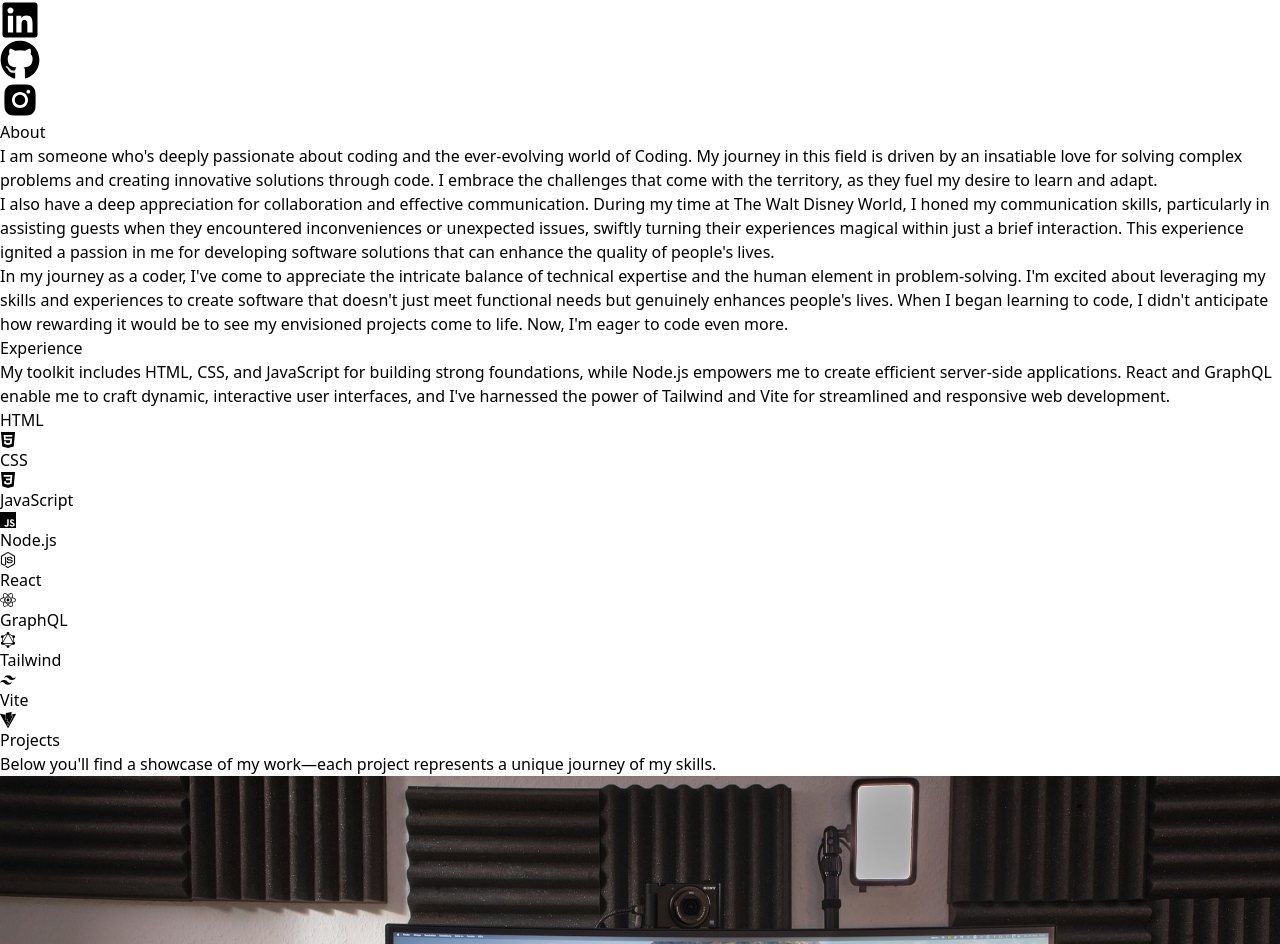
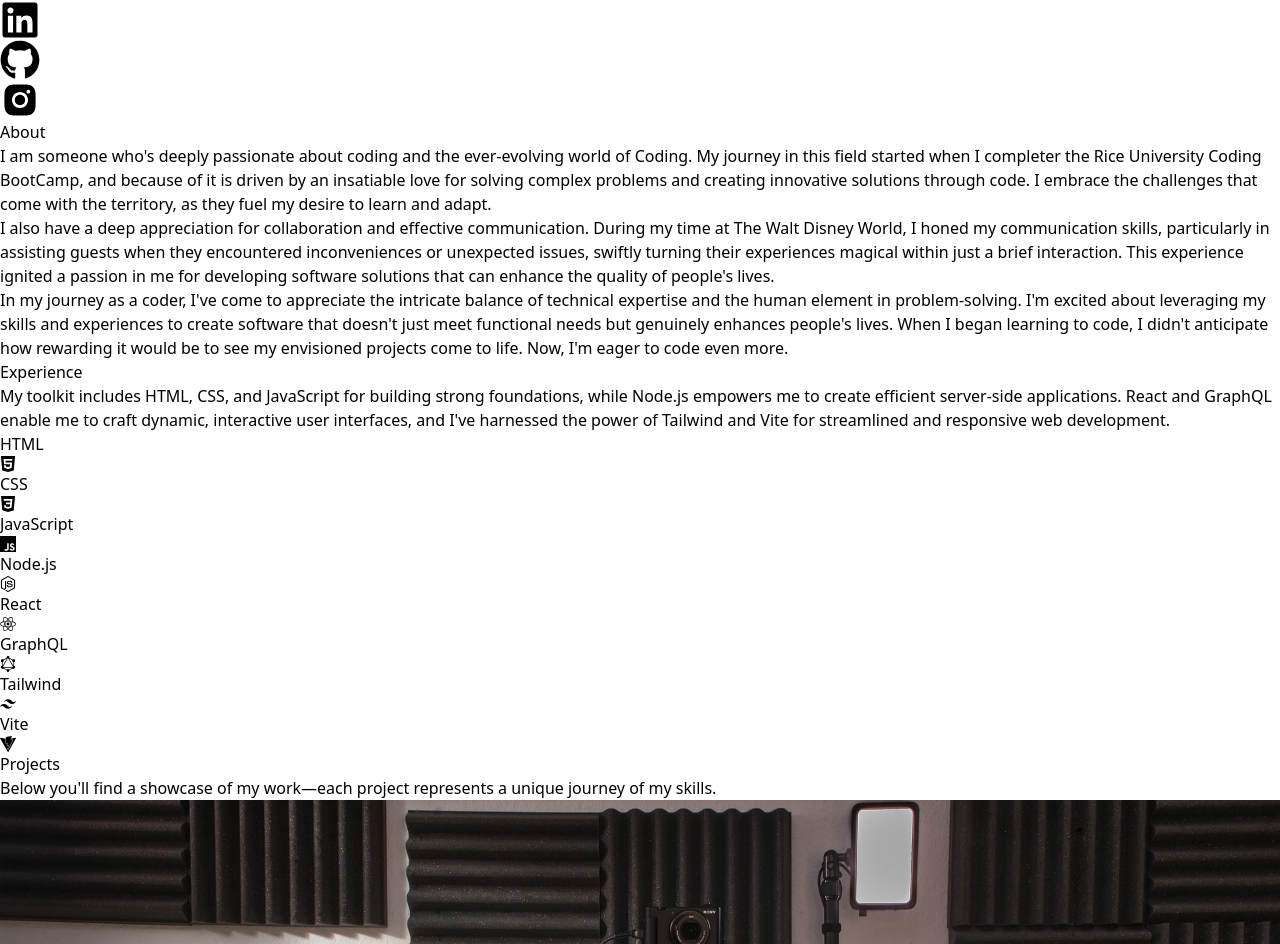
Before and after one commit to FelipeLyra1/Felipe-Portfolio, a React (Vite) app: page / in a window 1280 px wide. Shown: the part 949-1893 px from the top of the page. Built offline with nearby package versions, Linux system fonts and the light colour scheme.

Commit message:
Added the info for the paragraphs

```diff
--- a/src/components/About.jsx
+++ b/src/components/About.jsx
@@ -5,7 +5,7 @@ const About = () => {
         <div id='about' className=' max-w-[1040px] m-auto md:pl-20 p-4 py-16 bg-slate-50'>
             <h1 className=' text-4xl font-bold text-center text-slate-900'>About</h1>
             <h2 className=' pt-11 text-2xl'>
-                I am someone who's deeply passionate about coding and the ever-evolving world of Coding. My journey in this field is driven by an insatiable love for solving complex problems and creating innovative solutions through code. I embrace the challenges that come with the territory, as they fuel my desire to learn and adapt.
+                I am someone who's deeply passionate about coding and the ever-evolving world of Coding. My journey in this field started when I completer the Rice University Coding BootCamp, and because of it is driven by an insatiable love for solving complex problems and creating innovative solutions through code. I embrace the challenges that come with the territory, as they fuel my desire to learn and adapt.
             </h2>
             <h2 className=' pt-11 text-2xl'>
                 I also have a deep appreciation for collaboration and effective communication. During my time at The Walt Disney World, I honed my communication skills, particularly in assisting guests when they encountered inconveniences or unexpected issues, swiftly turning their experiences magical within just a brief interaction. This experience ignited a passion in me for developing software solutions that can enhance the quality of people's lives.
```
